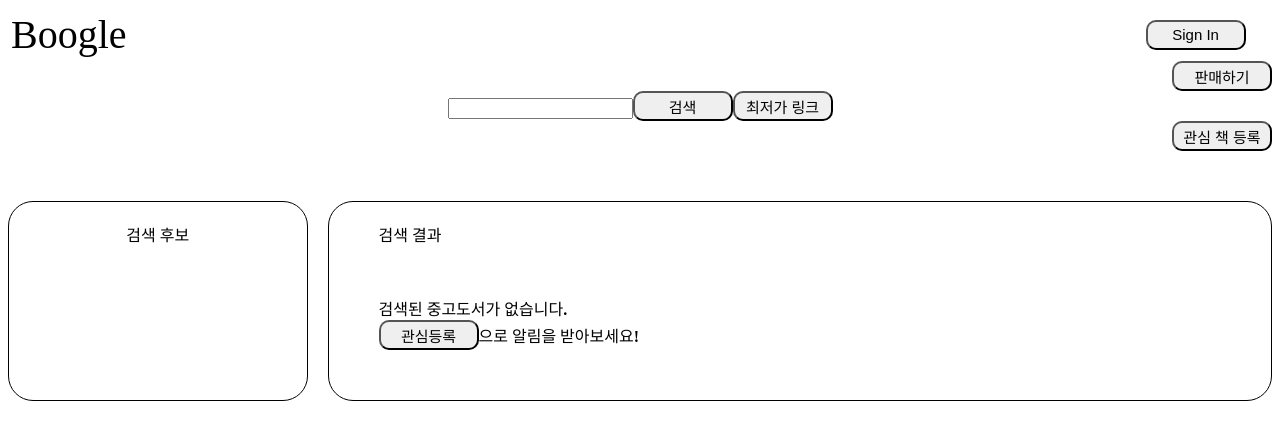
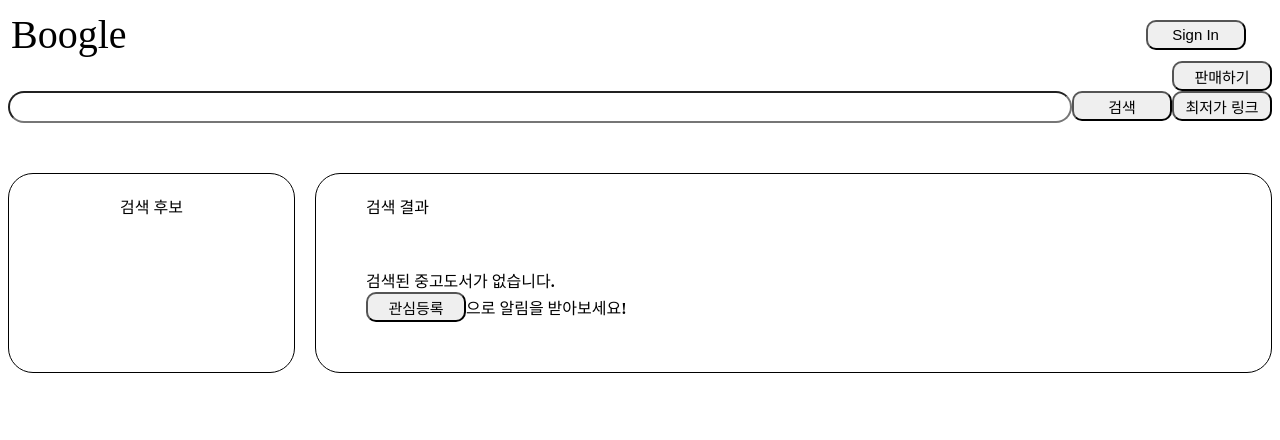
Before and after one commit to dalbamm/swpp18-team7, an Angular app in the folder frontend/: page /search in a window 1280 px wide. Shown: the top 440 px of the page. Built offline with nearby package versions, Linux system fonts and the light colour scheme.

Commit message:
Edit css and html in searchComponent 2

```diff
--- a/frontend/src/app/search/search.component.css
+++ b/frontend/src/app/search/search.component.css
@@ -1,3 +1,14 @@
+.searchInputContainer{
+    display:flex;
+    flex-direction: row;
+}
+.searchInput{
+    border-radius: 25px;
+    flex:1;
+    vertical-align: middle;
+    font-size: 1.5rem;
+    padding: 0 15px;
+}
 .resultPart{
     display: flex;
     flex-direction: row;
@@ -20,7 +31,9 @@
     margin-left: 20px;
     padding-left: 50px;
     padding-top: 20px;
+    padding-right:50px;
     border-radius: 25px;
+
 }
 .empty{
     padding: 50px 0;
--- a/frontend/src/app/search/search.component.html
+++ b/frontend/src/app/search/search.component.html
@@ -3,20 +3,15 @@
   판매하기
   </button>
 </div>
-<div align="center">
 <div>
-  <input id="searchInput" [(ngModel)]="searchQueryStr">
+  <div class="searchInputContainer">
+    <input id="searchInput" [(ngModel)]="searchQueryStr" class="searchInput">
     <button class="buttons" id="search-button" (click)="onClickSearch()">
       검색
     </button>
 
     <button class="buttons" id="goDirect" (click)="onClickGoDirect()">
       최저가 링크
-  </button>
-  </div>
-  <div align="right">
-  <button class="buttons" id="interested" (click)="onClickInterested()">
-  관심 책 등록
     </button>
   </div>
 </div>
```
Lines whose indentation alone changed are shown as unchanged.
